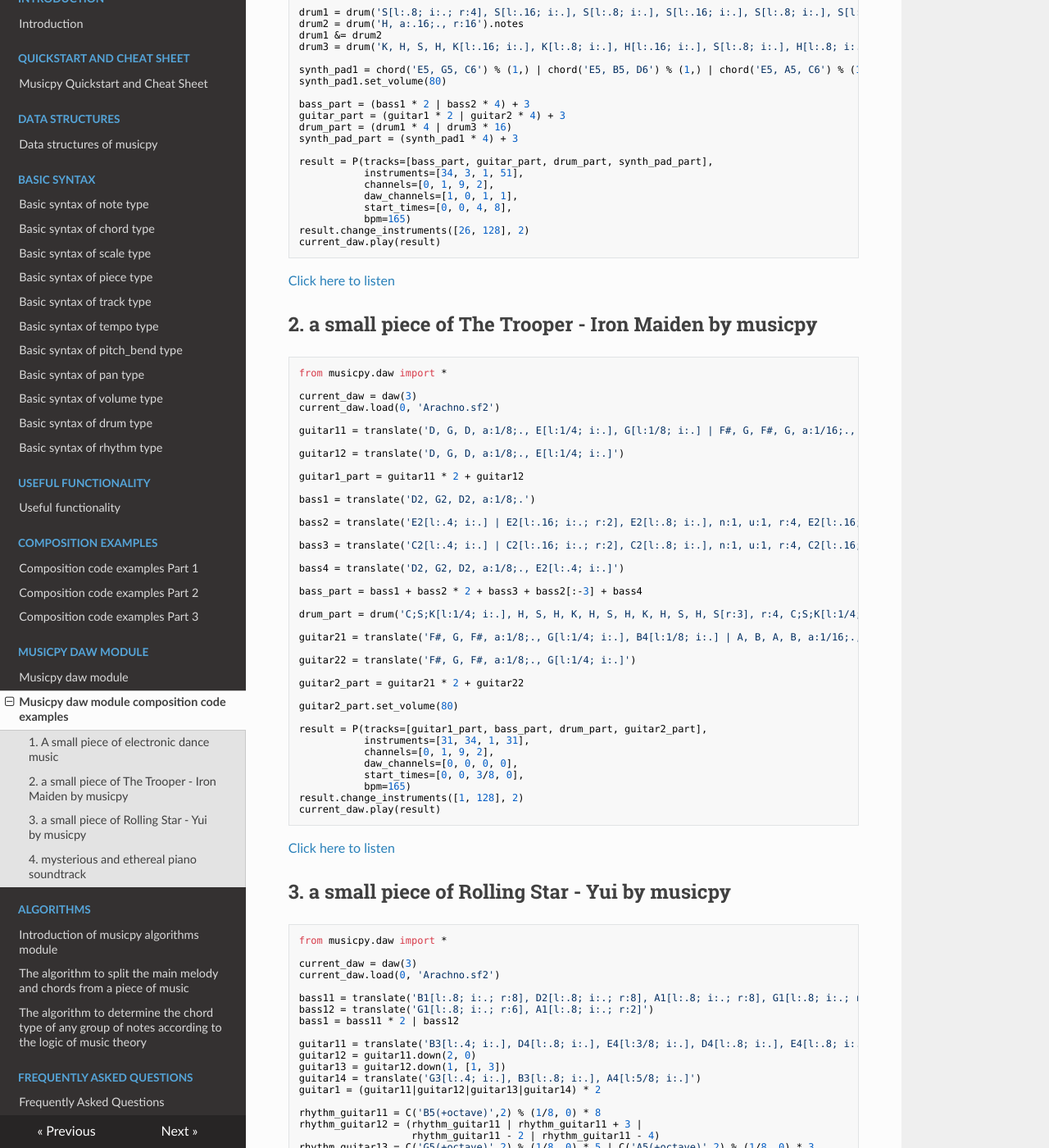
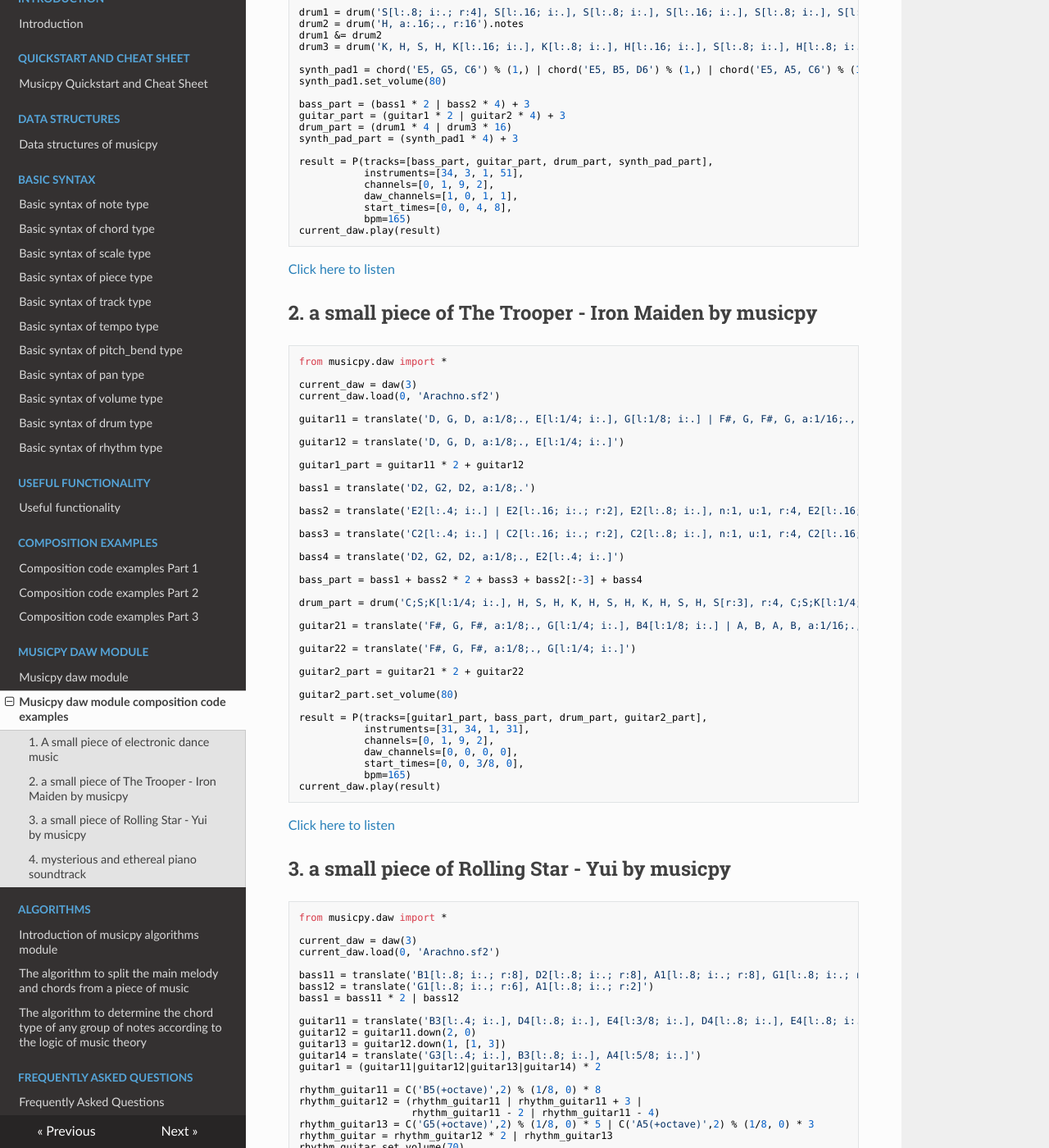
Before and after one commit to Rainbow-Dreamer/musicpy_docs, an MkDocs documentation site: the page built from docs/Musicpy daw module composition code examples.md, in a window 1280 px wide and 1400 px high, scrolled down 769 px. Shown: the whole window at 82% size. Built offline with MkDocs 1.6.1, drawn with Linux system fonts in a browser that asks for light colours; nearby versions of some CDN libraries; some of the changed text lies outside the part shown.

Commit message:
Update Musicpy daw module composition code examples.md

````diff
--- a/docs/Musicpy daw module composition code examples.md
+++ b/docs/Musicpy daw module composition code examples.md
@@ -47,7 +47,6 @@ result = P(tracks=[bass_part, guitar_part, drum_part, synth_pad_part],
            daw_channels=[1, 0, 1, 1],
            start_times=[0, 0, 4, 8],
            bpm=165)
-result.change_instruments([26, 128], 2)
 current_daw.play(result)
 ```
 [Click here to listen](https://drive.google.com/file/d/1j66Ux0KYMiOW6yHGBidIhwF9zcbDG5W0/view?usp=sharing)
@@ -91,7 +90,6 @@ result = P(tracks=[guitar1_part, bass_part, drum_part, guitar2_part],
            daw_channels=[0, 0, 0, 0],
            start_times=[0, 0, 3/8, 0],
            bpm=165)
-result.change_instruments([1, 128], 2)
 current_daw.play(result)
 ```
 [Click here to listen](https://drive.google.com/file/d/1lspnOVY4GGQGQTkV8j-yOA581hESkD8-/view?usp=sharing)
@@ -134,8 +132,6 @@ result = P(tracks=[bass1, guitar1, rhythm_guitar, drum1, synth1],
            start_times=[0, 0, 0, 0, 4],
            bpm=165)
 
-result.change_instruments([1,128], 3)
-
 current_daw.play(result)
 ```
 [Click here to listen](https://drive.google.com/file/d/1vWXdNa232J500rlYxlziKwMA75x5SElS/view?usp=sharing)
````
